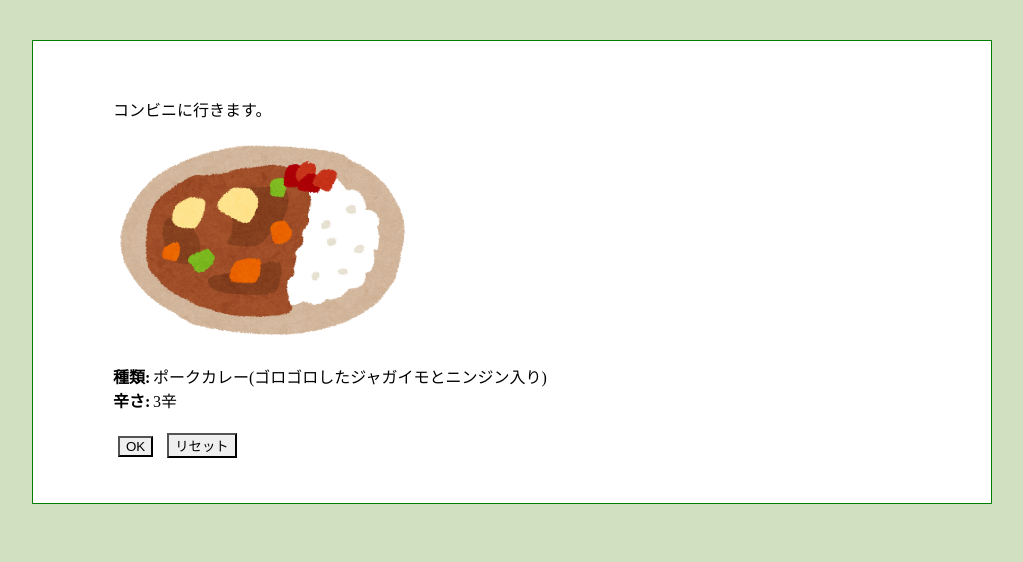
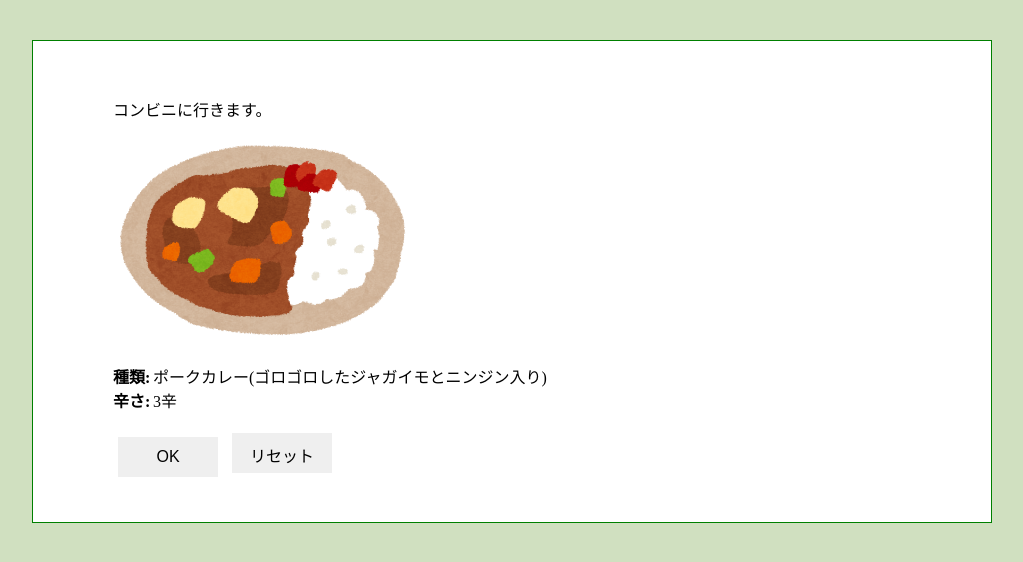
Before and after one commit to sikibou753/web2-4, a plain HTML site: page index.html in a window 1280 px wide. Shown: the whole page, without its empty margins (128-1151 px from the left). Drawn offline with Linux system fonts and the light colour scheme.

Commit message:
Update default.css

```diff
--- a/css/default.css
+++ b/css/default.css
@@ -29,5 +29,23 @@ dt{
 
 .btn{
   -webkit-appearance: none;
+  -webkit-border-radius: 0;
   margin: 5px;
+  width: 100px;
+  height: 40px;
+  padding: 10px;
+  border: none;
+  font-size: 16px;
 }
+
+.btn:hover{
+  opacity: 0.7;
+}
+
+.btn:active{
+  background-color: silver;
+}
+
+.btn-submit{
+  background-color: lightcoral;
+}
```
